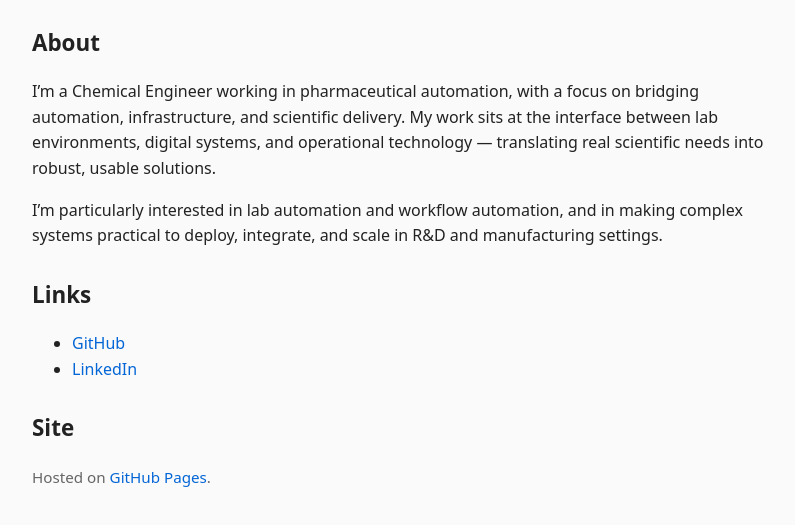
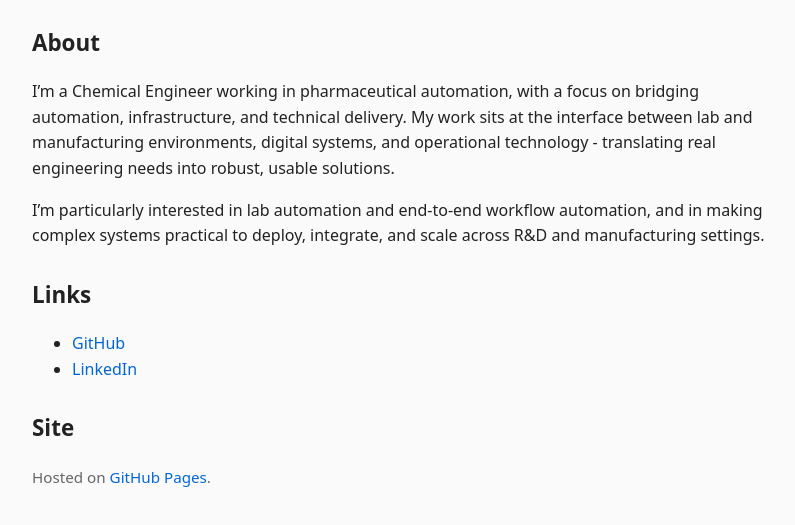
Before and after one commit to eberry3/eberry3.github.io, a plain HTML site: page index.html in a window 1280 px wide. Shown: the part 147-672 px from the top of the page, without its empty margins (228-1023 px from the left). Drawn offline with Linux system fonts and the light colour scheme.

Commit message:
Revise 'About' section for clarity and focus
Updated the 'About' section to enhance clarity and focus on engineering needs.

```diff
--- a/index.html
+++ b/index.html
@@ -44,17 +44,19 @@
   </p>
 
   <h2>About</h2>
-  <p>
-    I’m a Chemical Engineer working in pharmaceutical automation, with a focus on
-    bridging automation, infrastructure, and scientific delivery. My work sits at
-    the interface between lab environments, digital systems, and operational
-    technology — translating real scientific needs into robust, usable solutions.
-  </p>
-  <p>
-    I’m particularly interested in lab automation and workflow automation, and in
-    making complex systems practical to deploy, integrate, and scale in R&D and
-    manufacturing settings.
-  </p>
+<p>
+  I’m a Chemical Engineer working in pharmaceutical automation, with a focus on
+  bridging automation, infrastructure, and technical delivery. My work sits at
+  the interface between lab and manufacturing environments, digital systems, and
+  operational technology - translating real engineering needs into robust,
+  usable solutions.
+</p>
+<p>
+  I’m particularly interested in lab automation and end-to-end workflow
+  automation, and in making complex systems practical to deploy, integrate, and
+  scale across R&D and manufacturing settings.
+</p>
+
 
   <h2>Links</h2>
   <ul>
```
